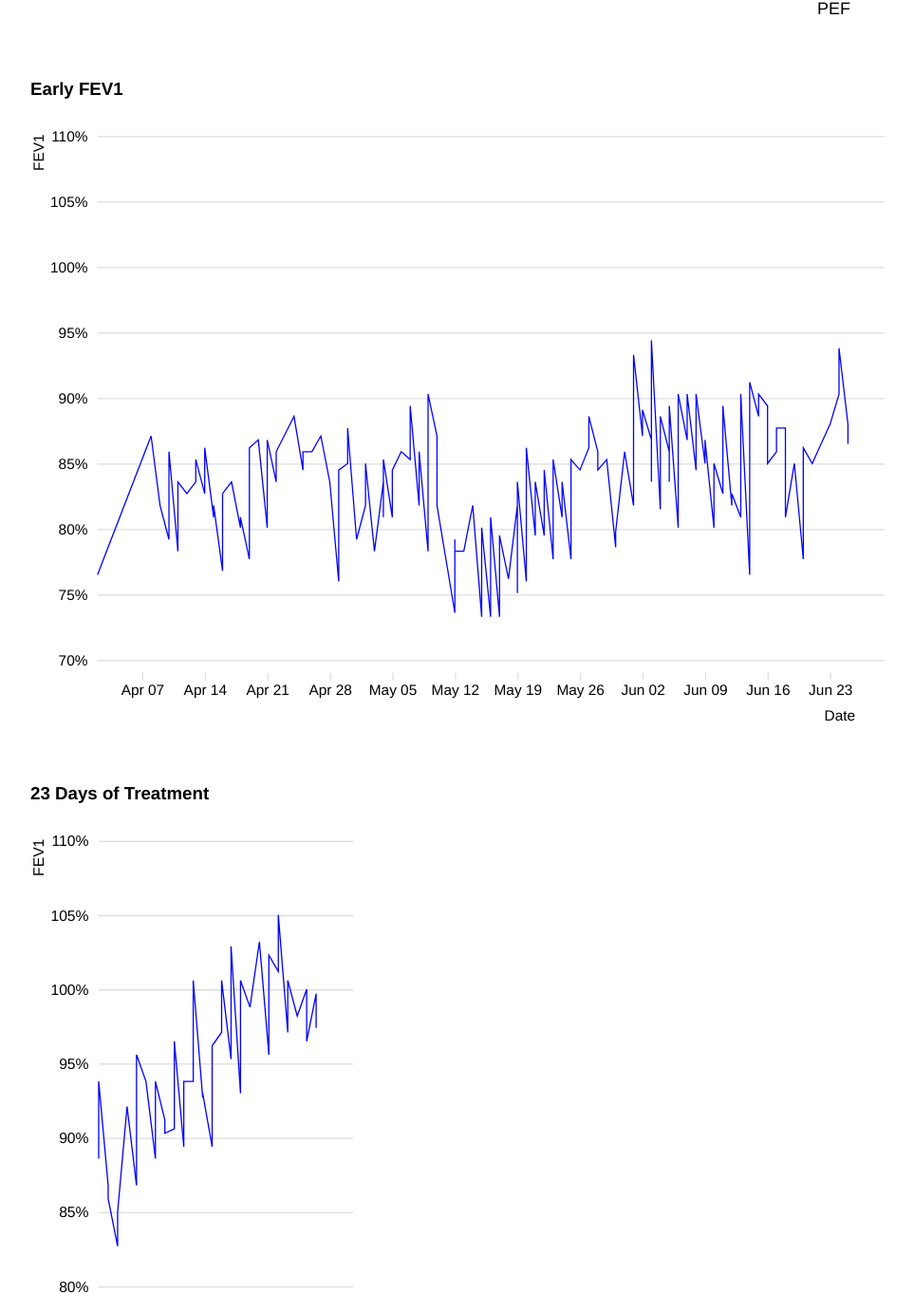
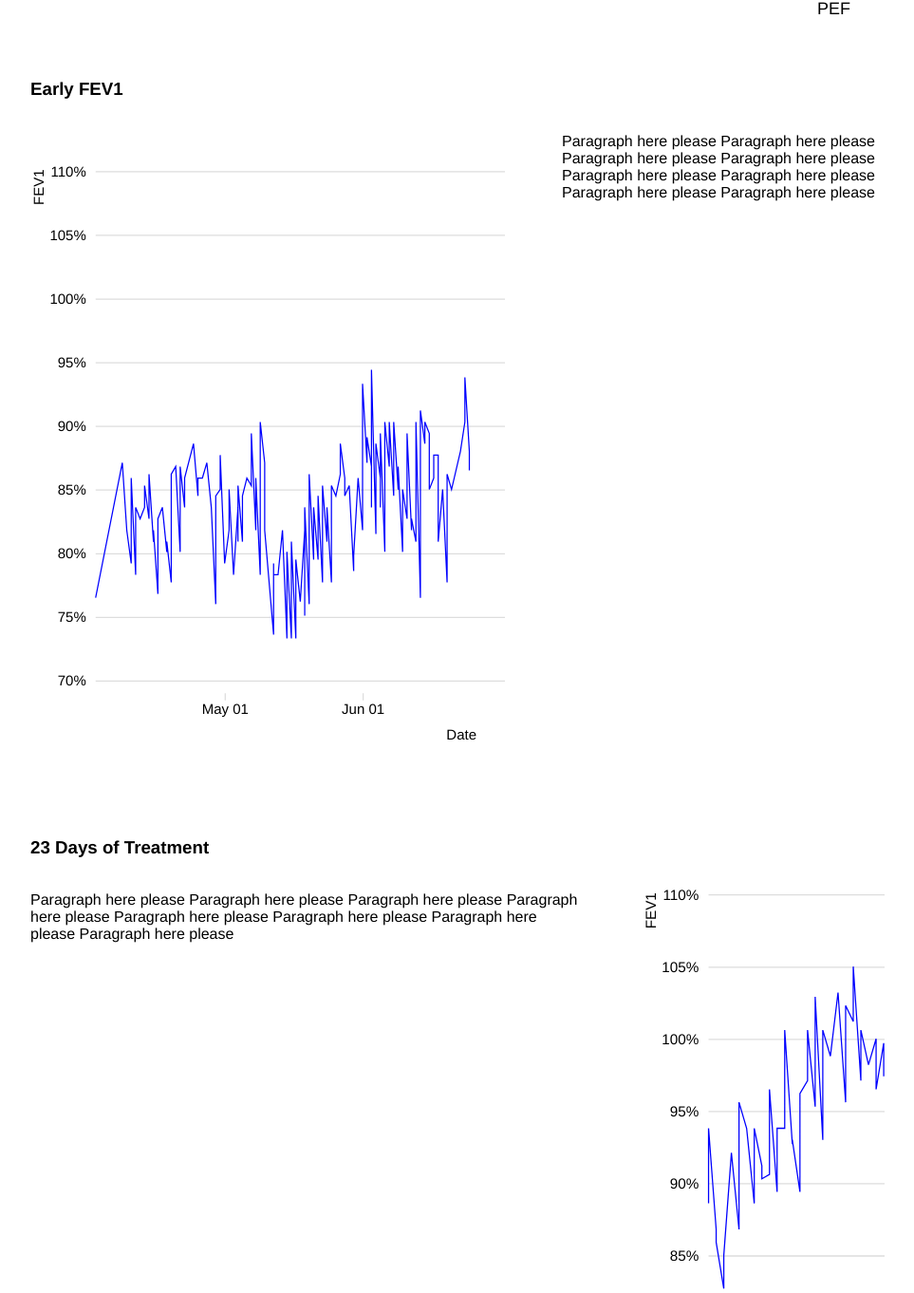
Before and after one commit to cvilter/CAPP30239_FA22, a plain HTML site: page project/project.html in a window 1280 px wide. Shown: the part 838-2200 px from the top of the page at 95% size, without its empty margins (158-1121 px from the left). Drawn offline with nearby package versions, Linux system fonts and the light colour scheme.

Commit message:
Side-by-side svg formatting

```diff
--- a/project/javascript/line_pre_tre.js
+++ b/project/javascript/line_pre_tre.js
@@ -6,7 +6,7 @@ Adapted from Tiffany France CAPP30239_FA22 class code
 d3.csv('data/clean/line_pre_tre.csv').then(data => {
 
     const height = 500,
-      width = 700,
+      width = 400,
       margin = ({top: 15, right: 30, bottom: 45, left: 55});
 
     const svg = d3.select("#line_pre_tre")
@@ -38,6 +38,7 @@ d3.csv('data/clean/line_pre_tre.csv').then(data => {
     svg.append("g")
       .attr("transform", `translate(0,${height - margin.bottom})`)
       .call(d3.axisBottom(x)
+        .ticks(4)
         .tickSizeOuter(0)
         .tickFormat(d3
         .timeFormat("%b %d"))); // abbreviated month names
--- a/project/javascript/line_tre_plat.js
+++ b/project/javascript/line_tre_plat.js
@@ -6,7 +6,7 @@ Adapted from Tiffany France CAPP30239_FA22 class code
 d3.csv('data/clean/line_tre_plat.csv').then(data => {
 
     const height = 550,
-      width = 260,
+      width = 150,
       margin = ({top: 15, right: 30, bottom: 45, left: 55});
 
     const svg = d3.select("#line_tre_plat")
@@ -22,7 +22,7 @@ d3.csv('data/clean/line_tre_plat.csv').then(data => {
 
     let x = d3.scaleTime()
         .domain(d3.extent(data, d => d.date))
-        .range([margin.left, width - margin.right])
+        .range([margin.left, 200])
 
     let y = d3.scaleLinear()
         .domain([69, 110])
@@ -38,7 +38,7 @@ d3.csv('data/clean/line_tre_plat.csv').then(data => {
     svg.append("g")
       .attr("transform", `translate(0,${height - margin.bottom})`)
       .call(d3.axisBottom(x)
-        .ticks(3)
+        .ticks(2)
         .tickSizeOuter(0)
         .tickFormat(d3
         .timeFormat("%b %d"))); // abbreviated month names
--- a/project/project.html
+++ b/project/project.html
@@ -43,13 +43,45 @@
 
   <div class="container">
     <h3>Early FEV1</h3>
-    <div id="line_pre_tre"></div>
+    <div style="display: flex; flex-direction: row;">
+      <div>
+        <svg width="500" height="700" id="line_pre_tre"></svg>
+      </div>
+      <div>
+        <p style="margin-left: 60px;">
+          Paragraph here please
+          Paragraph here please
+          Paragraph here please
+          Paragraph here please
+          Paragraph here please
+          Paragraph here please
+          Paragraph here please
+          Paragraph here please
+        </p>
+      </div>
+    </div>
     <br> <br>
   </div>
 
   <div class="container">
     <h3>23 Days of Treatment</h3>
-    <div id="line_tre_plat"></div>
+    <div style="display: flex; flex-direction: row;">
+      <div>
+        <p>
+          Paragraph here please
+          Paragraph here please
+          Paragraph here please
+          Paragraph here please
+          Paragraph here please
+          Paragraph here please
+          Paragraph here please
+          Paragraph here please
+        </p>
+      </div>
+      <div>
+        <svg width="320" height="700" id="line_tre_plat"></svg>
+      </div>
+    </div>
     <br> <br>
   </div>
 
--- a/project/styles.css
+++ b/project/styles.css
@@ -59,3 +59,7 @@
   foreignObject p {
     font-size: 10px;
   }
+
+  .float_right {
+    float: right;
+  }
```
